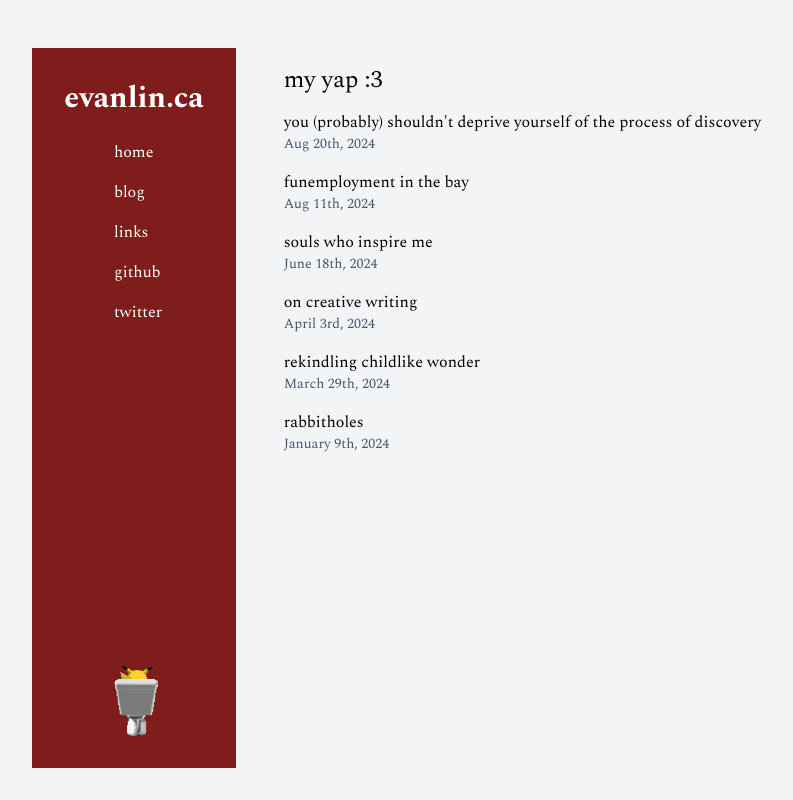
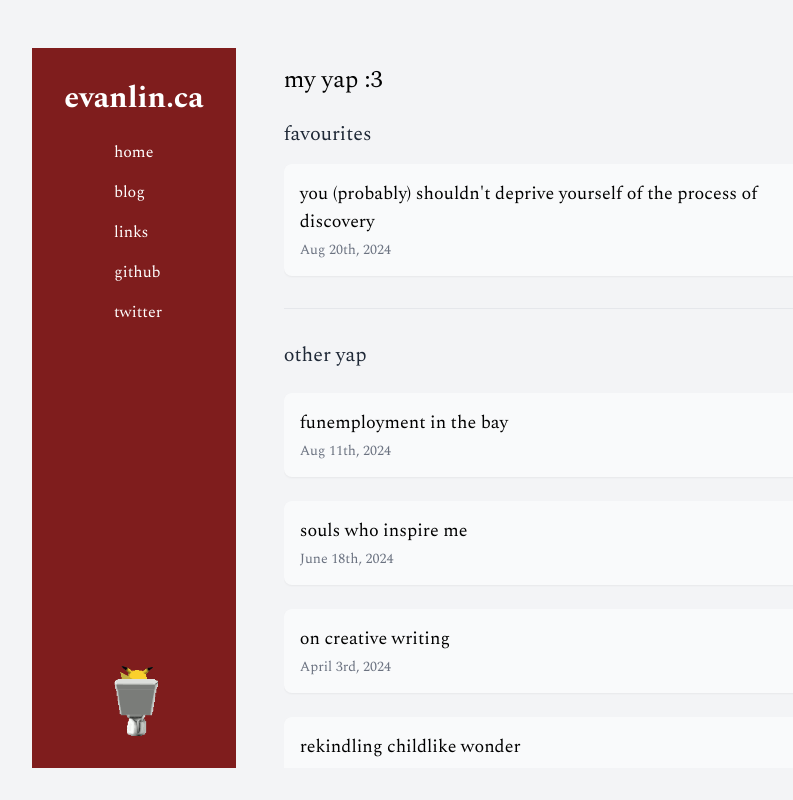
Before and after one commit to eevaain/evanlin.ca, a Next.js app: page /writing in a window 1280 px wide. Shown: the whole page, without its empty margins (181-974 px from the left). Built offline with nearby package versions, Linux system fonts and the light colour scheme.

Commit message:
asdasdyapyapyap

```diff
--- a/src/app/writing/page.tsx
+++ b/src/app/writing/page.tsx
@@ -1,15 +1,13 @@
 import Navigation from "@/components/navigation";
 
 export default function Writing() {
-  // if i remember correctly there should be a way for me to reuse the prev evanlin.ca, home and writing divs without rerender
-  // preventing remount? is that the right term? kkjkj
+  const favouriteArticle = {
+    title: "you (probably) shouldn't deprive yourself of the process of discovery",
+    href: "https://evanlin.substack.com/p/dont-deprive-yourself-of-the-process",
+    date: "Aug 20th, 2024",
+  };
 
-  const articles = [
-    {
-      title: "you (probably) shouldn't deprive yourself of the process of discovery",
-      href: "https://evanlin.substack.com/p/dont-deprive-yourself-of-the-process",
-      date: "Aug 20th, 2024",
-    },
+  const otherArticles = [
     {
       title: "funemployment in the bay",
       href: "https://evanlin.substack.com/p/funemployment-in-the-bay",
@@ -38,24 +36,41 @@ export default function Writing() {
   ];
 
   return (
-    <div className="flex md:h-full md:pt-12 pt-8 pb-8 md:w-full justify-center ">
-      <div className="md:flex md:space-x-12 md:w-2/3 w-5/6 md:h-full ">
+    <div className="flex md:h-full md:pt-12 pt-8 pb-8 md:w-full justify-center">
+      <div className="md:flex md:space-x-12 md:w-2/3 w-5/6 md:h-full">
         <Navigation/>
-        <div className="flex flex-col pt-4 gap-3.5 md:h-full px-4 md:px-0">
-          <h2 className="text-xl md:text-2xl ">my yap :3</h2>
+        <div className="flex flex-col md:pt-4 pt-6 gap-2 overflow-auto px-4 md:px-0 md:pr-10">
 
-          <div className="flex flex-col gap-4 w-full md:h-full">
-            {articles.map((article, index) => (
-              <div key={index}>
+          <h2 className="text-xl md:text-2xl">my yap :3</h2>
+
+          <div className="flex flex-col gap-4 pt-4 w-full md:h-full">
+            <h3 className="text-lg md:text-xl text-gray-800">favourites</h3>
+            <div className="bg-gray-50 p-4 rounded-lg shadow-sm">
+              <a
+                href={favouriteArticle.href}
+                target="_blank"
+                rel="noopener noreferrer"
+                className="text-lg hover:underline"
+              >
+                {favouriteArticle.title}
+              </a>
+              <p className="text-gray-500 text-sm mt-1">{favouriteArticle.date}</p>
+            </div>
+
+            <hr className="border-t border-gray-200 my-4" />
+
+            <h3 className="text-lg md:text-xl text-gray-800">other yap</h3>
+            {otherArticles.map((article, index) => (
+              <div key={index} className="bg-gray-50 p-4 rounded-lg shadow-sm mt-2">
                 <a
                   href={article.href}
                   target="_blank"
                   rel="noopener noreferrer"
-                  className="hover:underline "
+                  className="text-lg  hover:underline"
                 >
                   {article.title}
                 </a>
-                <p className="text-slate-600 text-sm">{article.date}</p>
+                <p className="text-gray-500 text-sm mt-1">{article.date}</p>
               </div>
             ))}
           </div>
```
